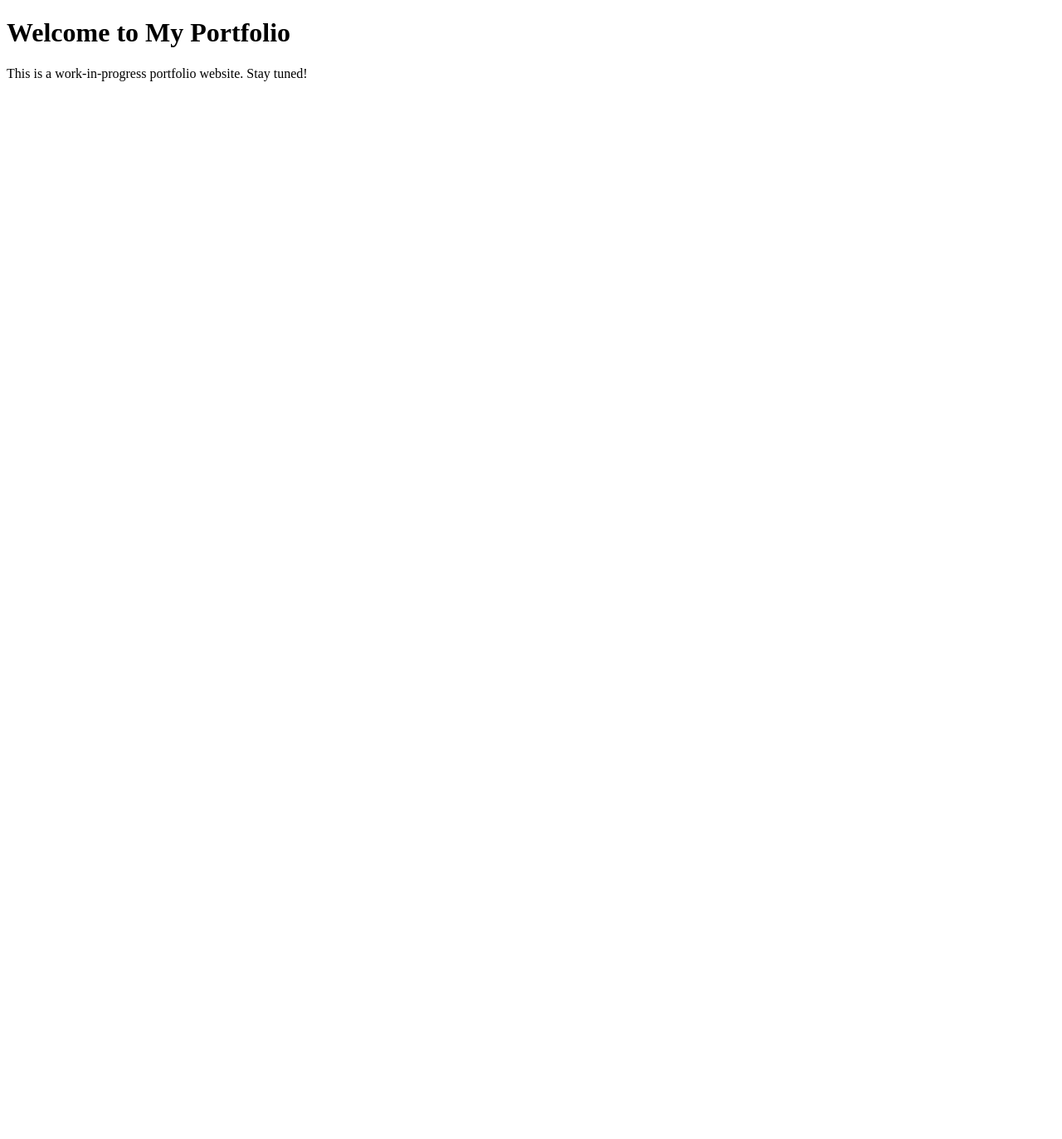
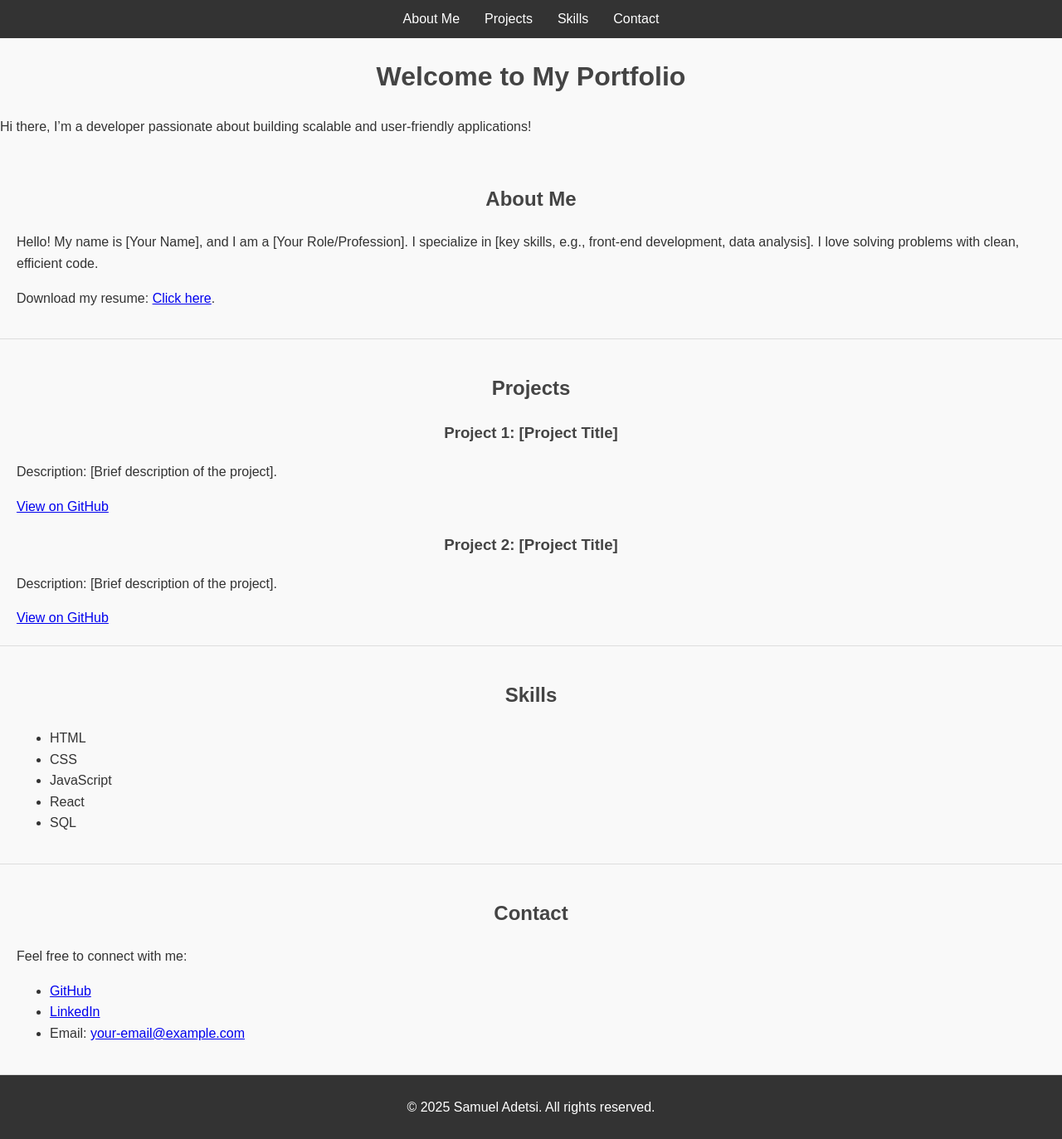
Before and after one commit to Abdul-Rahmann/portfolio, a plain HTML site: page index.html in a window 1280 px wide. Shown: the whole page at 83% size. Before the commit the page ends 800 px from the top, so only its background shows below. Drawn offline with Linux system fonts and the light colour scheme.

Commit message:
add basic structure for about me, projects, skills, contact sections

```diff
--- a/css/style.css
+++ b/css/style.css
@@ -0,0 +1,54 @@
+/* General Styles */
+body {
+    font-family: Arial, sans-serif;
+    margin: 0;
+    padding: 0;
+    line-height: 1.6;
+    background-color: #f9f9f9;
+    color: #333;
+}
+
+h1, h2, h3 {
+    color: #444;
+    text-align: center;
+}
+
+nav ul {
+    background-color: #333;
+    color: #fff;
+    display: flex;
+    justify-content: center;
+    list-style: none;
+    margin: 0;
+    padding: 10px 0;
+}
+
+nav ul li {
+    margin: 0 15px;
+}
+
+nav ul li a {
+    text-decoration: none;
+    color: white;
+}
+
+/* Section Spacing */
+section {
+    padding: 20px;
+    border-bottom: 1px solid #ddd;
+}
+
+project {
+    margin: 10px 0;
+    background: #fff;
+    padding: 10px;
+    border: 1px solid #ccc;
+    border-radius: 5px;
+}
+
+footer {
+    text-align: center;
+    background: #333;
+    color: white;
+    padding: 10px 0;
+}
--- a/index.html
+++ b/index.html
@@ -7,7 +7,74 @@
     <link rel="stylesheet" href="css/style.css">
 </head>
 <body>
+    <!-- Navigation Bar -->
+    <nav>
+        <ul>
+            <li><a href="#about">About Me</a></li>
+            <li><a href="#projects">Projects</a></li>
+            <li><a href="#skills">Skills</a></li>
+            <li><a href="#contact">Contact</a></li>
+        </ul>
+    </nav>
+
+    <!-- Hero Section -->
+    <header>
         <h1>Welcome to My Portfolio</h1>
-       <p>This is a work-in-progress portfolio website. Stay tuned!</p>
+        <p>Hi there, I’m a developer passionate about building scalable and user-friendly applications!</p>
+    </header>
+
+    <!-- About Me Section -->
+    <section id="about">
+        <h2>About Me</h2>
+        <p>Hello! My name is [Your Name], and I am a [Your Role/Profession]. I specialize in [key skills, e.g., front-end development, data analysis]. I love solving problems with clean, efficient code.</p>
+        <p>Download my resume: <a href="assets/samuel_adetsi-resume.pdf" download>Click here</a>.</p>
+    </section>
+
+    <!-- Projects Section -->
+    <section id="projects">
+        <h2>Projects</h2>
+        <div class="project">
+            <h3>Project 1: [Project Title]</h3>
+            <p>Description: [Brief description of the project].</p>
+            <a href="https://github.com/your-username/project-repo" target="_blank">View on GitHub</a>
+        </div>
+        <div class="project">
+            <h3>Project 2: [Project Title]</h3>
+            <p>Description: [Brief description of the project].</p>
+            <a href="https://github.com/your-username/project-repo" target="_blank">View on GitHub</a>
+        </div>
+    </section>
+
+    <!-- Skills Section -->
+    <section id="skills">
+        <h2>Skills</h2>
+        <ul>
+            <li>HTML</li>
+            <li>CSS</li>
+            <li>JavaScript</li>
+            <li>React</li>
+            <li>SQL</li>
+        </ul>
+    </section>
+
+    <!-- Contact Section -->
+    <section id="contact">
+        <h2>Contact</h2>
+        <p>Feel free to connect with me:</p>
+        <ul>
+            <li><a href="https://github.com/Abdul-Rahmann" target="_blank">GitHub</a></li>
+            <li><a href="https://www.linkedin.com/in/samuel-adetsi/" target="_blank">LinkedIn</a></li>
+            <li>Email: <a href="mailto:abdulrahmanadetsi@gmail.com">your-email@example.com</a></li>
+        </ul>
+    </section>
+
+    <!-- Footer -->
+    <footer>
+        <p>&copy; <span id="year"></span> Samuel Adetsi. All rights reserved.</p>
+    </footer>
+
+    <script>
+        document.getElementById('year').textContent = new Date().getFullYear();
+    </script>
 </body>
 </html>
```
Also changed, not shown: 1 other file. Lines whose indentation alone changed are shown as unchanged.
